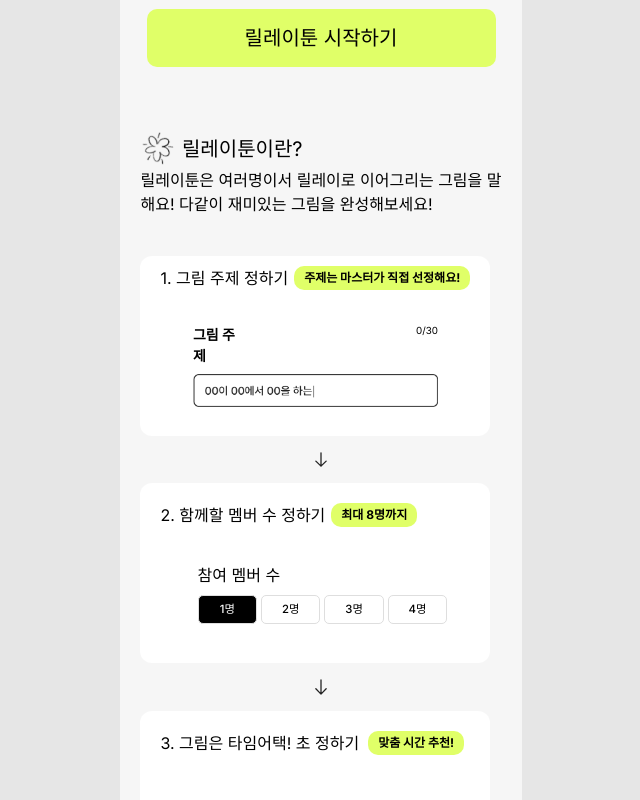
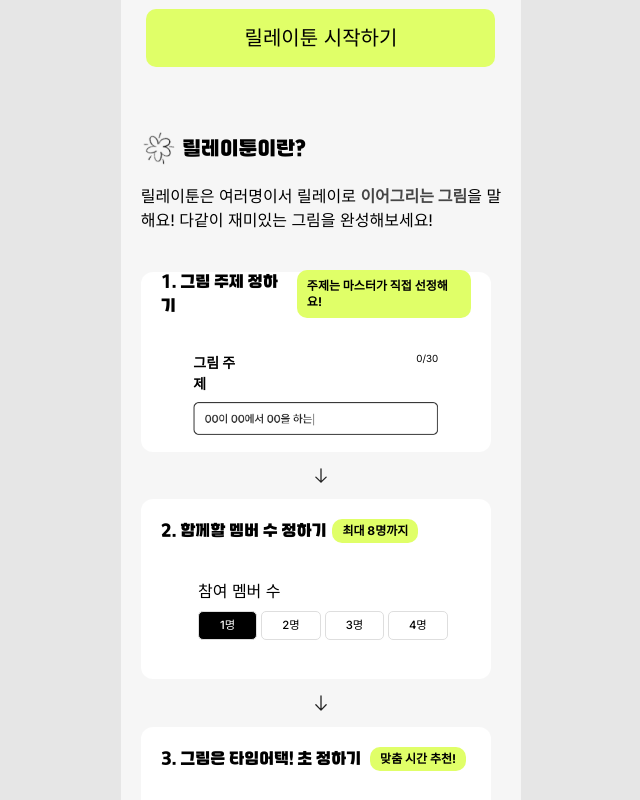
Before and after one commit to relay-toon/front, a Next.js app: page / in a window 1280 px wide. Shown: the part 460-1260 px from the top of the page, without its empty margins (319-959 px from the left). Built offline with nearby package versions, Linux system fonts and the light colour scheme.

Commit message:
design :Apply custom Waguri font to the main page

```diff
--- a/src/components/Main.tsx
+++ b/src/components/Main.tsx
@@ -1,4 +1,5 @@
 import Image from 'next/image';
+import '../app/styles/globals.css';
 export default function Main() {
   return (
     <div
@@ -13,7 +14,7 @@ export default function Main() {
           height={306}
         />
       </div>
-      <span className="flex text-xl mt-9 justify-center font-normal">
+      <span className="flex text-xl mt-9 justify-center font-normal custom-waguri-font">
         다함께 완성하는 릴레이툰!
       </span>
       <button className="flex w-[349px] h-[58px] rounded-[10px] bg-[#E0FF68] justify-center items-center mt-5 ml-auto mr-auto text-xl font-normal">
@@ -22,18 +23,20 @@ export default function Main() {
       {/* 나중에 버튼 컴포넌트로 변령 */}
       <div className="flex flew-row  mt-[62.5px]">
         <Image src="/svg/star.svg" alt="star" width={37} height={39} />
-        <span className="flex items-center ml-[4.5px] text-xl font-normal">
+        <span className="flex items-center ml-[4.5px] text-xl font-normal custom-waguri-font">
           릴레이툰이란?
         </span>
       </div>
-      <div className="text-base">
-        릴레이툰은 여러명이서 릴레이로 이어그리는 그림을 말<br />
+      <div className="text-base mt-4">
+        릴레이툰은 여러명이서 릴레이로{' '}
+        <span className="font-bold text-[#464646]">이어그리는 그림</span>을 말
+        <br />
         해요! 다같이 재미있는 그림을 완성해보세요!
       </div>
       <div className="flex items-center w-[350px] h-[180px] bg-white mt-10 rounded-xl">
         <div className="flex flex-col p-5 w-full">
           <div className="flex flex-row">
-            <span className="flex">1. 그림 주제 정하기</span>
+            <span className="flex custom-waguri-font">1. 그림 주제 정하기</span>
             <span className="flex bg-[#E0FF68] rounded-[10px] font-bold ml-[6px] text-xs items-center px-2.5 py-0.5">
               주제는 마스터가 직접 선정해요!
             </span>
@@ -64,7 +67,9 @@ export default function Main() {
       <div className="flex items-center w-[350px] h-[180px] bg-white mt-4 rounded-xl">
         <div className="flex flex-col p-5 w-full h-full">
           <div className="flex flex-row">
-            <span className="flex">2. 함께할 멤버 수 정하기</span>
+            <span className="flex custom-waguri-font">
+              2. 함께할 멤버 수 정하기
+            </span>
             <span className="flex bg-[#E0FF68] rounded-[10px] font-bold ml-[6px] text-xs items-center px-2.5 py-0.5">
               최대 8명까지
             </span>
@@ -99,7 +104,9 @@ export default function Main() {
       <div className="flex items-center w-[350px] h-[180px] bg-white mt-4 rounded-xl mb-[116px]">
         <div className="flex flex-col p-5 w-full h-full">
           <div className="flex flex-row">
-            <span className="flex">3. 그림은 타임어택! 초 정하기</span>
+            <span className="flex custom-waguri-font">
+              3. 그림은 타임어택! 초 정하기
+            </span>
             <span className="flex bg-[#E0FF68] rounded-[10px] font-bold ml-[9px] text-xs items-center px-2.5 py-0.5">
               맞춤 시간 추천!
             </span>
```
